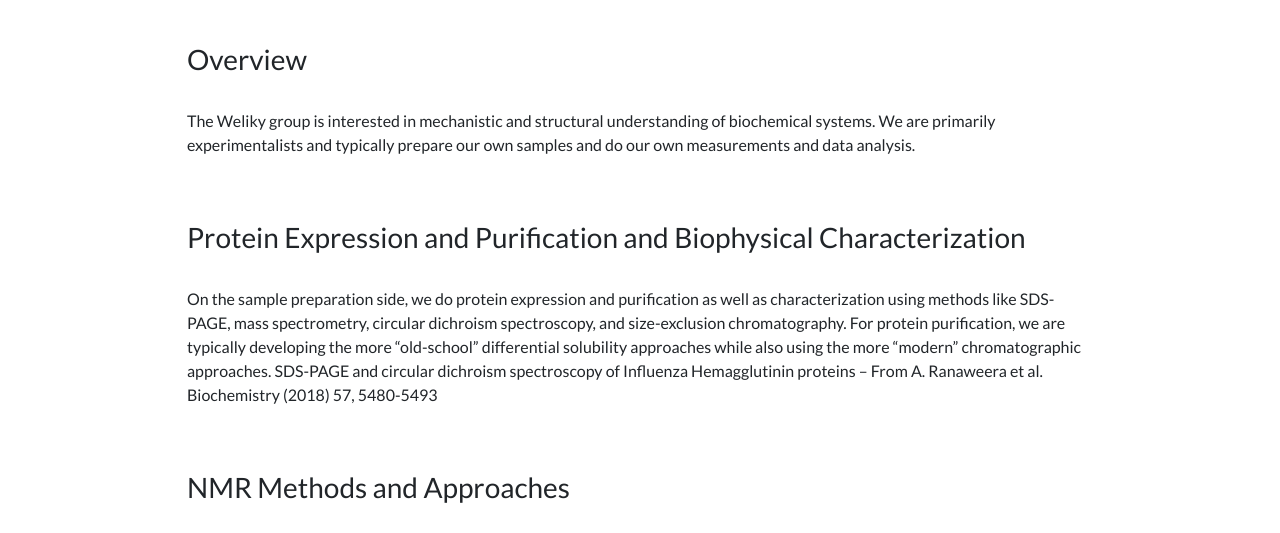
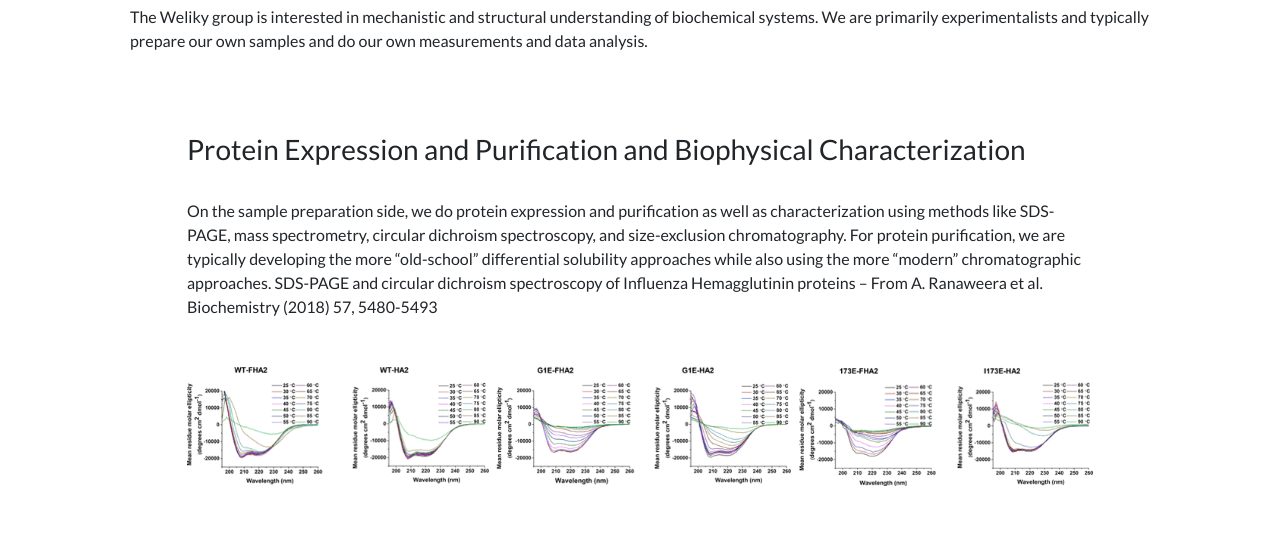
Before and after one commit to lauren-solberg/lauren-solberg.github.io, a plain HTML site: page research.html in a window 1280 px wide. Shown: the part 371-904 px from the top of the page. Drawn offline with nearby package versions, Linux system fonts and the light colour scheme.

Commit message:
Added images and text to the research page.

```diff
--- a/research.html
+++ b/research.html
@@ -77,6 +77,14 @@
       <!--Header text begin-->
       <div class="row p-5">
         <h2 class="text-left">Weliky Lab - Research</h2>
+        <br>
+        <br>
+        <br>
+        <p>
+          The Weliky group is interested in mechanistic and structural understanding of biochemical systems. We are
+          primarily experimentalists and typically prepare our own samples and do our own measurements and data
+          analysis.
+        </p>
       </div>
       <!--Header text end-->
 
@@ -86,14 +94,6 @@
           <div class="col-md-1"></div>
           <div class="col-md-10">
             <p style="text-align: left;">
-              <h3>Overview</h3>
-              <br>
-              <p>The Weliky group is interested in mechanistic and structural understanding of biochemical systems. We are
-              primarily experimentalists and typically prepare our own samples and do our own measurements and data
-              analysis.</p>
-              <br>
-              <br>
-
               <h3>Protein Expression and Purification and Biophysical Characterization</h3>
               <br>
               <p>On the sample preparation side, we do protein expression and purification as well as characterization using
@@ -102,6 +102,9 @@
               approaches while also using the more “modern” chromatographic approaches.
               SDS-PAGE and circular dichroism spectroscopy of Influenza Hemagglutinin proteins – From A. Ranaweera et
               al. Biochemistry (2018) 57, 5480-5493</p>
+              <br>
+              <img src="images/research/frame2.png" class="d-block w-100">
+              <br>
               <br>
               <br>
 
@@ -114,6 +117,9 @@
               REDOR NMR spectra and analysis and membrane location models of the HIV gp41 fusion peptide – From L.
               Jia et al. J. Magn. Reson. (2015) 253, 154-165</p>
               <br>
+              <img src="images/research/Picture4.png" class="d-block w-100">
+              <br>
+              <br>
               <br>
 
               <h3>Protein-induced Changes in Lipid Structure by NMR Paramagnetic Relaxation Enhancement</h3>
@@ -121,6 +127,9 @@
                 Increased probability of chain protrusion for lipids next to the influenza virus hemagglutinin fusion peptide from
                 NMR paramagnetic relaxation enhancement – From Y. Zhang et al. Biophys. Chem. (2023) 299, 107028
               </p>
+              <br>
+              <img src="images/research/Picture6.png" class="d-block w-40">
+              <br>
               <br>
               <br>
 
@@ -133,6 +142,9 @@
                 proteins.
               </p>
               <br>
+              <img src="images/research/Picture8.png" class="d-block w-100">
+              <br>
+              <br>
               <br>
 
               <h3>Proteins in Bacterial Inclusion Bodies</h3>
@@ -142,6 +154,9 @@
                 doing NMR and other measurements to understand the extent to which the recombinant protein adopts native
                 structure in an inclusion body and the intermolecular interactions that underlie the aggregation.
               </p>
+              <br>
+              <img src="images/research/Picture14.jpg" class="d-block w-100">
+              <br>
               <br>
               <br>
 
```
Also changed, not shown: images/research/Picture1.jpg (added), images/research/Picture10.jpg (added), images/research/Picture11.jpg (added), images/research/Picture12.gif (added), images/research/Picture13.jpg (added), images/research/Picture14.jpg (added), images/research/Picture3.png (added), images/research/Picture4.png (added), images/research/Picture5.png (added), images/research/Picture6.png (added), images/research/Picture8.png (added), images/research/frame2.png (added), images/research/picture2.gif (added), images/research/picture7.png (added), 1 more files.
